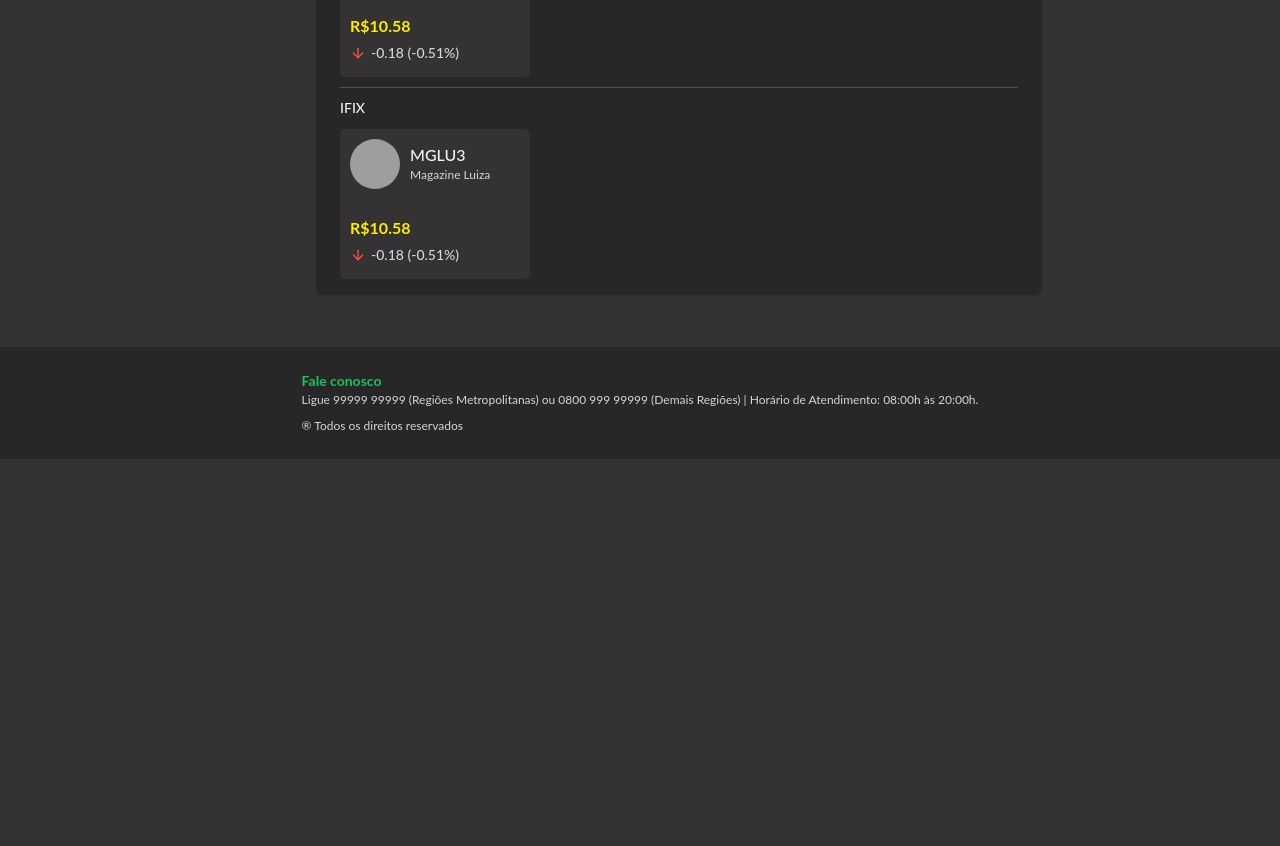
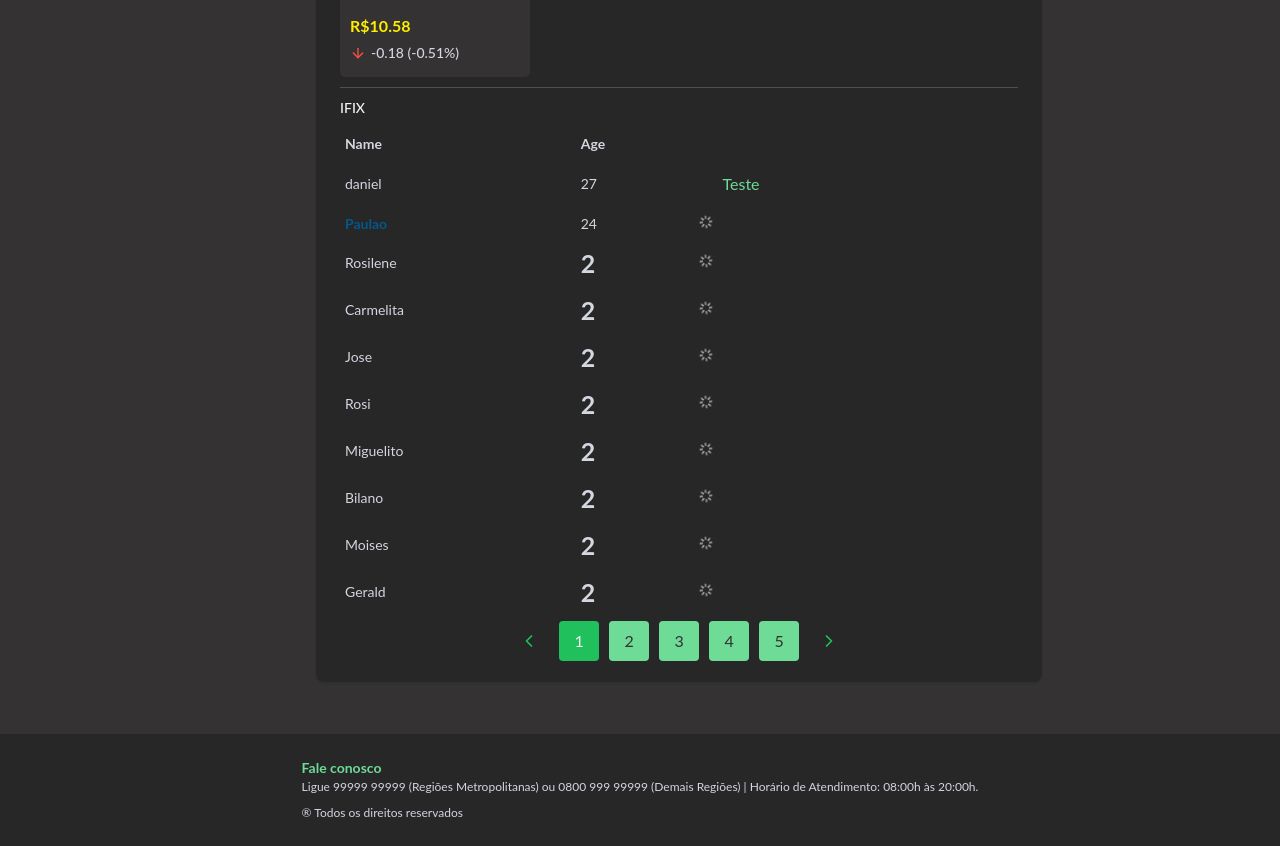
Before and after one commit to prisma-financeiro/prisma-frontend, a React (Create React App) app: page / in a window 1280 px wide. Shown: the part 560-1406 px from the top of the page. Before the commit the page ends 1019 px from the top, so only its background shows below. Built offline with nearby package versions, Linux system fonts and the light colour scheme; grey boxes are pictures that could not be loaded.

Commit message:
Added table component

```diff
--- a/src/components/Header/index.tsx
+++ b/src/components/Header/index.tsx
@@ -31,7 +31,7 @@
         </AnimatedLeftNav>
         <MenuItems>
           {Object.entries(TOP_NAVIGATION).map(([key, value]) => (
-            <MenuItem>
+            <MenuItem key={key}>
               <Icon>{value.icon}</Icon>
               <p>{key}</p>
             </MenuItem>
--- a/src/components/SideBar/index.tsx
+++ b/src/components/SideBar/index.tsx
@@ -26,11 +26,11 @@
       <AnimatedContainer variants={animation}>
         {sideBarOptions.map((option: SideBarOption, index: number) => {
           return (
-            <>
+            <React.Fragment key={option.title}>
               {index > 0 && (<Divider />)}
               <p>{option.title}</p>
               {option.items.map((item: SideBarItem) => (<Accordion key={item.name} icon={item.icon} sectionName={item.name} expand={item.expand} />))}
-            </>
+            </React.Fragment>
           )
         })
         }
--- /dev/null
+++ b/src/components/Table/index.tsx
@@ -0,0 +1,145 @@
+import React, { useState } from 'react';
+
+import {
+    Container,
+    StyledTable,
+    Pagination,
+    PaginationButton,
+    PaginationNextPrevButton,
+    SpinnerContainer } from './styles';
+import { FiChevronLeft, FiChevronRight } from 'react-icons/fi';
+import Spinner from '../Spinner';
+
+export interface TableProps {
+  tableHeader: string[],
+  tableData: any[],
+  showBottomBorder: boolean
+  numberOfRows: number,
+  numberOfPages: number,
+  isTableLoading: boolean,
+  onPageChange: (nextPageNumber: number) => void
+}
+
+const Table: React.FC<TableProps> = ({ tableHeader, tableData, numberOfRows, numberOfPages, showBottomBorder, isTableLoading, onPageChange }) => {
+
+  const [currentPage, setCurrentPage] = useState<number>(1);
+
+  const getKeys = () => {
+    return Object.keys(tableData[0]);
+  }
+
+  const getHeader = () => {
+    return tableHeader.map((key) => {
+      return (
+        <th key={key}>
+          {key}
+        </th>
+      );
+    });
+  }
+
+  const RenderRow = (props: any) => {
+    return props.keys.map((key: any) => {
+      return (
+        <td key={props.data[key]}>
+          {renderContent(props.data[key])}
+        </td>
+      );
+    });
+  }
+
+ const getRowsData = () => {
+    const items = tableData;
+    const keys = getKeys();
+    return items.map((row, index)=>{
+      return (
+        <tr key={index}>
+          <RenderRow key={Math.random()} data={row} keys={keys}/>
+        </tr>
+      );
+    });
+  }
+
+  const renderContent = (content: any) => {
+    if (typeof content === 'string' || typeof content === 'number') {
+      return content;
+    } else {
+      return content as HTMLElement;
+    }
+  }
+
+  const generatePaginationButtons = () => {
+    if (tableData.length < numberOfRows) {
+      return null;
+    } else {
+
+      const buttons = [];
+      for (let index = 0; index < numberOfPages; index++) {
+        buttons.push(
+          <PaginationButton
+            key={index}
+            isCurrentPage={currentPage === index + 1}
+            onClick={() => handleGoToPage(index + 1)}
+            >
+            { index + 1 }
+          </PaginationButton>
+        );
+      }
+
+      return buttons;
+    }
+  }
+
+  const handleNextPage = () => {
+    const nextPage = currentPage + 1;
+
+    if (nextPage > numberOfPages) {
+      return;
+    }
+
+    setCurrentPage(nextPage);
+    onPageChange(nextPage);
+  }
+
+  const handlePreviousPage = () => {
+    const previousPage = currentPage - 1;
+
+    if (previousPage < 1) {
+      return;
+    }
+
+    setCurrentPage(previousPage);
+    onPageChange(previousPage);
+  }
+
+  const handleGoToPage = (pageNumber: number) => {
+    setCurrentPage(pageNumber);
+    onPageChange(pageNumber);
+  }
+
+  return (
+    <Container>
+      { isTableLoading ? <SpinnerContainer><Spinner /></SpinnerContainer> : (
+         <StyledTable showBottomBorder={showBottomBorder} >
+          <thead>
+            <tr>{getHeader()}</tr>
+          </thead>
+          <tbody>
+            {getRowsData()}
+          </tbody>
+        </StyledTable>
+      )}
+      <Pagination>
+        <PaginationNextPrevButton onClick={handlePreviousPage} key="previousButton">
+          <FiChevronLeft />
+        </PaginationNextPrevButton>
+        {generatePaginationButtons()}
+        <PaginationNextPrevButton onClick={handleNextPage} key="nextButton">
+          <FiChevronRight />
+        </PaginationNextPrevButton>
+      </Pagination>
+    </Container>
+  );
+}
+
+export default Table;
--- /dev/null
+++ b/src/components/Table/styles.ts
@@ -0,0 +1,99 @@
+import styled, { css } from 'styled-components';
+import { ButtonHTMLAttributes } from 'react';
+
+interface TableStylingProps {
+  showBottomBorder: boolean;
+}
+
+interface PaginationButtonProps extends ButtonHTMLAttributes<HTMLButtonElement>{
+  isCurrentPage : boolean;
+}
+
+export const Container = styled.div`
+  ${({ theme }) => css`
+
+
+  `}
+`;
+
+export const StyledTable = styled.table<TableStylingProps>`
+  ${({ theme, showBottomBorder }) => css`
+    font-size: ${theme.fontSizes.default};
+    border-collapse: collapse;
+    width: 100%;
+
+    thead {
+      font-size: ${theme.fontSizes.default}
+    }
+
+    tbody {
+      tr {
+        :hover {
+          background-color: ${theme.colors.darkGrey};
+        }
+
+        :last-child {
+          td {
+            border-bottom: 0;
+          }
+        }
+      }
+    }
+
+    th,
+    td {
+      padding: 0.5rem;
+      text-align: left;
+      border-bottom: ${showBottomBorder ? `1px solid` + theme.colors.greyLowerOpacity : 'none'};
+
+      :last-child {
+        border-right: 0;
+      }
+    }
+  `}
+`;
+
+export const Pagination = styled.div`
+  ${({ theme }) => css`
+    display: flex;
+    flex-direction: row;
+    justify-content: center;
+    width: 100%;
+  `}
+`;
+
+export const PaginationButton = styled.button<PaginationButtonProps>`
+  ${({ theme, isCurrentPage }) => css`
+    margin: 0.5rem;
+    height: 4rem;
+    width: 4rem;
+    cursor: pointer;
+    border-radius: ${theme.radio.small};
+    background-color: ${isCurrentPage ? theme.colors.primary : theme.colors.secondary};
+    color: ${isCurrentPage ? theme.colors.lightGrey : theme.colors.darkGrey};
+  `}
+`;
+
+export const PaginationNextPrevButton = styled.button`
+  ${({ theme }) => css`
+    margin: 0.5rem;
+    height: 4rem;
+    width: 4rem;
+    color: ${theme.colors.primary};
+    background-color: transparent;
+    cursor: pointer;
+    font-size: ${theme.fontSizes.xlarge}
+  `}
+`;
+
+export const SpinnerContainer = styled.div`
+  ${({ theme }) => css`
+    border-radius: ${theme.radio.small};
+    display: flex;
+    justify-content: center;
+    align-items: center;
+    height: 40rem;
+    width: 100%;
+    background-color: rgba(0, 0, 0, 0.1);
+  `}
+`;
--- a/src/pages/Landing/MarketToday/index.tsx
+++ b/src/pages/Landing/MarketToday/index.tsx
@@ -1,18 +1,19 @@
-import React from 'react';
+import React, { useState } from 'react';
 import {
-  AnimatedCard,
   DataWrapper,
   SubHeader
 } from './styles';
-import { CARDS_ANIMATION } from '../../../constants/animations';
 
-import { DEFAULT_TRANSITION } from '../../../constants';
 import Card, { CardSizes } from '../../../components/Card';
 import CompanyTickerCard from '../../../components/CompanyTickerCard';
 import ContentDivider from '../../../components/ContentDivider';
+import Table from '../../../components/Table';
+import Button from '../../../components/Button';
+import Spinner from '../../../components/Spinner';
 
 
 const MarketToday = () => {
+  const [isTableLoading, setIsTableLoading] = useState(false);
   const fakeData = {
     companyLogo: 'https://media.glassdoor.com/sqll/382606/magazine-luiza-squarelogo-1564520166281.png',
     tickerCode: 'MGLU3',
@@ -20,6 +21,25 @@
     stockPrice: 10.58,
     variationReal: -0.18,
     variationPercentage: -0.51,
+  }
+
+  const fakeTable = [
+    {name: 'daniel', idade: 27, '#': <Button>Teste</Button> },
+    {name: <a href="www.google.com">Paulao</a>, idade: 24, "#": <Spinner key={Math.random()} />},
+    {name: 'Rosilene', idade: <h1>2</h1>, '#': <Spinner key={Math.random()}/>},
+    {name: 'Carmelita', idade: <h1>2</h1>, '#': <Spinner key={Math.random()}/>},
+    {name: 'Jose', idade: <h1>2</h1>, '#': <Spinner key={Math.random()}/>},
+    {name: 'Rosi', idade: <h1>2</h1>, '#': <Spinner key={Math.random()}/>},
+    {name: 'Miguelito', idade: <h1>2</h1>, '#': <Spinner key={Math.random()}/>},
+    {name: 'Bilano', idade: <h1>2</h1>, '#': <Spinner key={Math.random()}/>},
+    {name: 'Moises', idade: <h1>2</h1>, '#': <Spinner key={Math.random()}/>},
+    {name: 'Gerald', idade: <h1>2</h1>, '#': <Spinner key={Math.random()}/>},
+  ]
+
+  const handlePageChange = (pageNumber: number) => {
+    //chamada para o backend aqui
+    console.log(pageNumber);
+    setIsTableLoading(!isTableLoading);
   }
 
   return (
@@ -49,18 +69,16 @@
         <h3>IFIX</h3>
       </SubHeader>
 
-      <DataWrapper>
-        <CompanyTickerCard
-          companyLogo={fakeData.companyLogo}
-          companyName={fakeData.companyName}
-          tickerCode={fakeData.tickerCode}
-          stockPrice={fakeData.stockPrice}
-          variationPercentage={fakeData.variationPercentage}
-          variationReal={fakeData.variationReal}
-          emptyCard={false}
-          removeCardCallback={()=>{}}
-          addNewCardCallback={() => { }} />
-      </DataWrapper>
+      <Table
+        tableHeader={["Name", "Age", ""]}
+        tableData={fakeTable}
+        numberOfRows={3}
+        numberOfPages={5}
+        showBottomBorder={false}
+        onPageChange={(pageNumber) => handlePageChange(pageNumber)}
+        isTableLoading={isTableLoading}>
+
+      </Table>
     </Card>
   );
 };
--- a/src/styles/global.ts
+++ b/src/styles/global.ts
@@ -66,6 +66,11 @@
     cursor: pointer;
     border: 0;
     transition: 180ms ease-in-out;
+    color: ${({ theme }) => theme.colors.a};
+
+    :visited {
+      color: ${({ theme }) => theme.colors.a};
+    }
   }
 
   button {
--- a/src/styles/themes/light.ts
+++ b/src/styles/themes/light.ts
@@ -2,7 +2,7 @@
   colors: {
     primary: '#20C05C',
     primaryDark: '#20AD48',
-    secondary: '#20C05C',
+    secondary: '#6EDB96',
     grey: '#8C91A5',
     greyLowerOpacity: '#505050',
     lightGrey: '#F3F3F3',
@@ -13,7 +13,8 @@
     yellow: '#FFED00',
     h1: '#505050',
     h2: '#505050',
-    h3: '#505050'
+    h3: '#505050',
+    a: '#00598a'
   },
   fontSizes: {
     tiny: '1rem',
```
Also changed, not shown: public/logo192.png (deleted), public/logo512.png (deleted).
